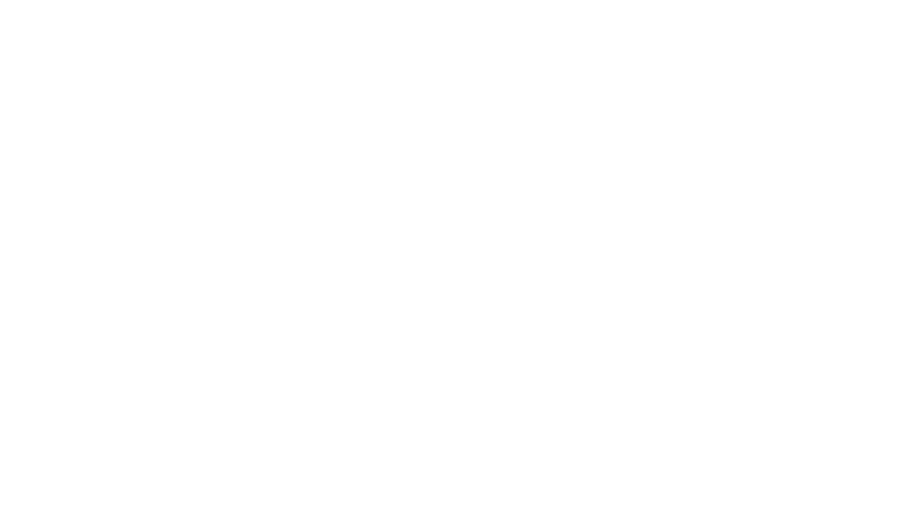
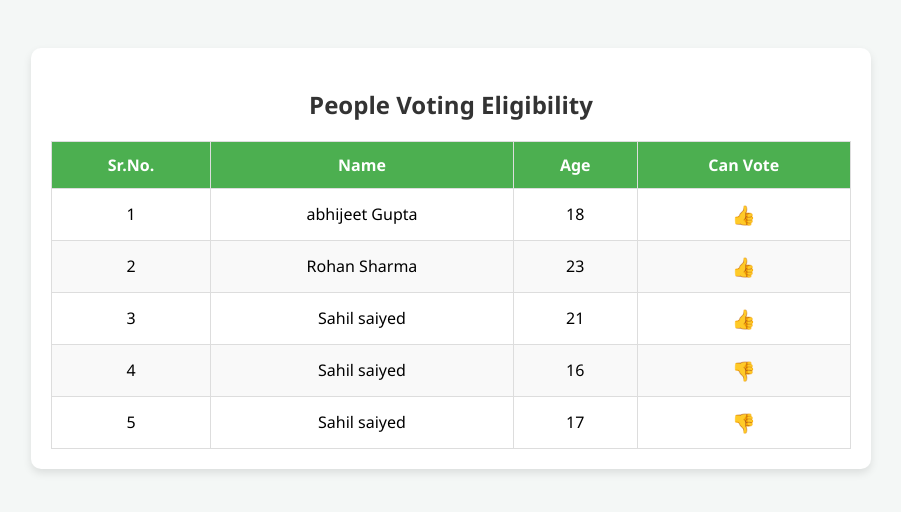
Before and after one commit to sahilsaiyed-oss/django-learning, a Django app: page / in a window 1280 px wide. Before the commit the part shown is empty. Shown: the top 512 px of the page, without its empty margins (189-1090 px from the left). Run offline with Django 5.2, Linux system fonts and the light colour scheme.

Commit message:
Improved UI for voting list template and cleaned HTML structure

```diff
--- a/chapter-3/core/core/urls.py
+++ b/chapter-3/core/core/urls.py
@@ -20,5 +20,8 @@ from home.views import *
 
 urlpatterns = [
     path('', home , name="home"),
+
+    path('success-page/' , success_page , name="success_page"),
+
     path('admin/', admin.site.urls),
 ]
--- a/chapter-3/core/home/templates/home/index.html
+++ b/chapter-3/core/home/templates/home/index.html
@@ -3,9 +3,54 @@
 <head>
     <meta charset="UTF-8">
     <meta name="viewport" content="width=device-width, initial-scale=1.0">
-    <title>Django learning</title>
+    <title>Django Learning - Voting List</title>
+    <style>
+        body { font-family: 'Segoe UI', Tahoma, Geneva, Verdana, sans-serif; background-color: #f4f7f6; padding: 40px; }
+        .container { max-width: 800px; margin: auto; background: white; padding: 20px; border-radius: 10px; box-shadow: 0 4px 8px rgba(0,0,0,0.1); }
+        h2 { text-align: center; color: #333; }
+        table { width: 100%; border-collapse: collapse; margin-top: 20px; }
+        th, td { border: 1px solid #ddd; padding: 12px; text-align: center; }
+        th { background-color: #4CAF50; color: white; }
+        tr:nth-child(even) { background-color: #f9f9f9; }
+        tr:hover { background-color: #f1f1f1; }
+        .status { font-size: 1.2em; }
+    </style>
 </head>
 <body>
 
+    <div class="container">
+        <h2>People Voting Eligibility</h2>
+        <table>
+            <thead>
+                <tr>
+                    <th>Sr.No.</th>
+                    <th>Name</th>
+                    <th>Age</th>
+                    <th>Can Vote</th>
+                </tr>
+            </thead>
+            <tbody>
+                {% for people in peoples %}
+                <tr>
+                    <td>{{ forloop.counter }}</td>
+                    <td>{{ people.name }}</td>
+                    <td>{{ people.age }}</td>
+                    <td class="status">
+                        {% if people.age >= 18 %}
+                            👍
+                        {% else %}
+                            👎
+                        {% endif %}
+                    </td>
+                </tr>
+                {% empty %}
+                <tr>
+                    <td colspan="4">No data found</td>
+                </tr>
+                {% endfor %}
+            </tbody>
+        </table>
+    </div>
+
 </body>
 </html>
--- a/chapter-3/core/home/views.py
+++ b/chapter-3/core/home/views.py
@@ -3,7 +3,20 @@ from django.shortcuts import render
 from django.http import HttpResponse
 
 def home(request):
-   return render(request , "home/index.html")
+
+   peoples = [
+       {'name' : 'abhijeet Gupta' , 'age' : 18},
+       {'name' : 'Rohan Sharma' , 'age' : 23},
+       {'name' : 'Sahil saiyed' , 'age' : 21},
+       {'name' : 'Sahil saiyed' , 'age' : 16},
+        {'name' : 'Sahil saiyed' , 'age' : 17},
+
+   ]
+
+   for people in peoples:
+       print(people)
+
+   return render(request , "home/index.html" , context = {'peoples' : peoples})
 
 
 def success_page(request):
```
